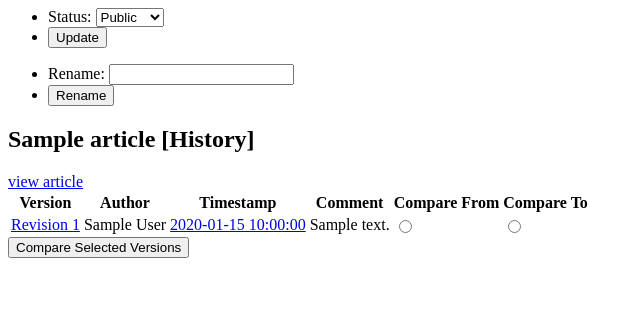
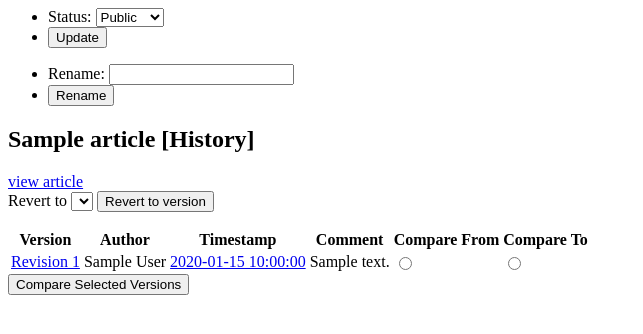
Before and after one commit to jamesturk/django-markupwiki, a Django app: template markupwiki/templates/markupwiki/history.html in a window 1280 px wide. Shown: the top 334 px of the page, without its empty margins (0-643 px from the left). Run offline with Django 3.2, Linux system fonts and the light colour scheme; tables that the repository leaves empty hold one stand-in row (values such as "Sample post"); the template is opened without the code that fills it: values that come from a table or form of the project are taken from there, most other values are stand-ins (such as "Sample title", 1, 10 or a date in 2020); lists and menus that the app fills with data are empty.

Commit message:
make revert feature work

```diff
--- a/markupwiki/templates/markupwiki/history.html
+++ b/markupwiki/templates/markupwiki/history.html
@@ -12,6 +12,32 @@
 {% endblock %}
 
 {% block article_body %}
+
+    <form action="{% url revert article.title %}" method="post">
+
+        {% csrf_token %}
+
+        <label for="revert-version">Revert to</label>
+        <select name="revision" id="revert-version">
+            {% for version in versions reversed %}
+                {% if not forloop.first %}
+                    <option value="{{ version.number }}">
+                        {% if version.number == 0 %}
+                            Initial
+                        {% else %}
+                            {{ version.number }}
+                        {% endif %}
+                    </option>
+                {% endif %}
+            {% endfor %}
+        </select>
+
+        <button class="compareBtn" type="submit">
+            <span>Revert to version</span>
+        </button>
+
+    </form>
+
 <table>
 <thead> <tr>
     <th>Version</th>
@@ -46,4 +72,5 @@
     <span>Compare Selected Versions</span>
 </button>
 </form>
+
 {% endblock %}
--- a/markupwiki/urls.py
+++ b/markupwiki/urls.py
@@ -12,5 +12,6 @@ urlpatterns = patterns('markupwiki.views',
     url(WIKI_REGEX + '/history/$', 'article_history', name='article_history'),
     url(WIKI_REGEX + '/history/(?P<n>\d+)/$', 'view_article', name='article_version'),
     url(WIKI_REGEX + '/diff/$', 'article_diff', name='article_diff'),
+    url(WIKI_REGEX + '/revert/$', 'revert', name='revert'),
     url(WIKI_REGEX + '/$', 'view_article', name='view_article'),
 )
--- a/markupwiki/views.py
+++ b/markupwiki/views.py
@@ -8,7 +8,7 @@ from django.contrib import messages
 from django.http import Http404
 from django.template import RequestContext
 from django.utils.functional import wraps
-from markupwiki.models import Article, PUBLIC, DELETED, LOCKED
+from markupwiki.models import Article, ArticleVersion, PUBLIC, DELETED, LOCKED
 from markupwiki.forms import ArticleForm, StaffModerationForm, ArticleRenameForm
 
 CREATE_MISSING_ARTICLE = getattr(settings,
@@ -169,7 +169,7 @@ def revert(request, title):
     '''
     article = get_object_or_404(Article, title=title)
     revision_id = int(request.POST['revision'])
-    revision = get_object_or_404(revision, number=revision_id)
+    revision = get_object_or_404(article.versions, number=revision_id)
     ArticleVersion.objects.create(article=article, author=request.user,
                                   number=article.versions.latest().number,
                                   comment='reverted to r%s' % revision_id,
```
